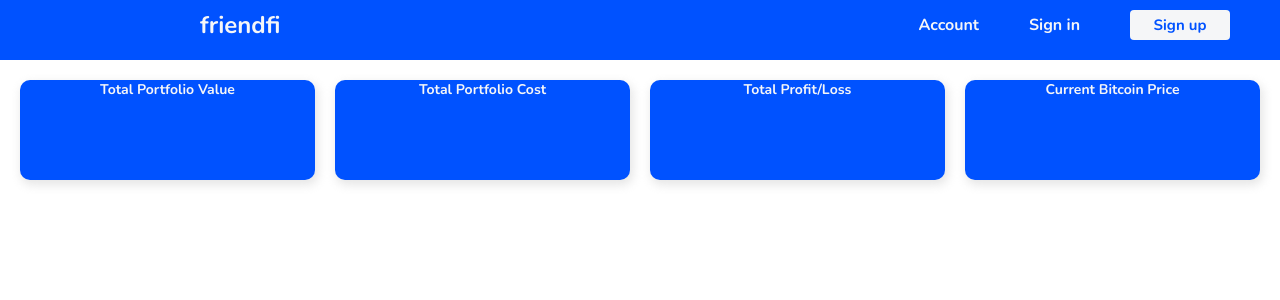
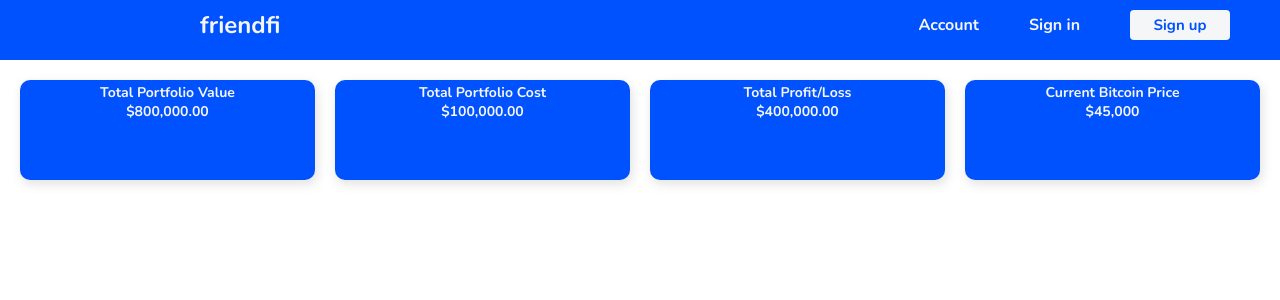
Before and after one commit to XenLion/friendfi-frontend, a React (Create React App) app: page / in a window 1280 px wide. Shown: the top 300 px of the page. Built offline with nearby package versions, Linux system fonts and the light colour scheme.

Commit message:
added logic for widget values.

```diff
--- a/src/Components/OverviewWidgets/OverviewWidgets.jsx
+++ b/src/Components/OverviewWidgets/OverviewWidgets.jsx
@@ -8,21 +8,25 @@ const OverviewWidgets = ({type}) => {
         case "totalValue":
             data = {
                 header:"Total Portfolio Value",
+                value: "$800,000.00",
             };
             break;
         case "totalCost":
             data = {
                 header: "Total Portfolio Cost",
+                value: "$100,000.00",
             };
             break;
         case "totalProfit":
             data = {
                 header: "Total Profit/Loss",
+                value: "$400,000.00",
             };
             break;
         case "bitcoinPrice":
             data = {
                 header: "Current Bitcoin Price",
+                value: "$45,000",
             };
             break
         default:
@@ -32,7 +36,9 @@ const OverviewWidgets = ({type}) => {
     return (
         <article className="overviewWidgets">
             <header className="widgetHeader">{data.header}</header>
-
+            <main className="widgetMain">
+                <p className="widgetValue">{data.value}</p>
+            </main>
         </article>
     )
 }
--- a/src/Components/OverviewWidgets/OverviewWidgets.scss
+++ b/src/Components/OverviewWidgets/OverviewWidgets.scss
@@ -11,5 +11,17 @@
         font-size: 14px;
         color: #f5f6f8;
         font-weight: 700;
+        padding-top: 3px;
+    }
+
+    .widgetMain{
+        display: flex;
+        justify-content: center;
+    }
+
+    .widgetValue{
+        font-size: 14px;
+        color: #f5f6f8;
+        font-weight: 700;
     }
 }
```
